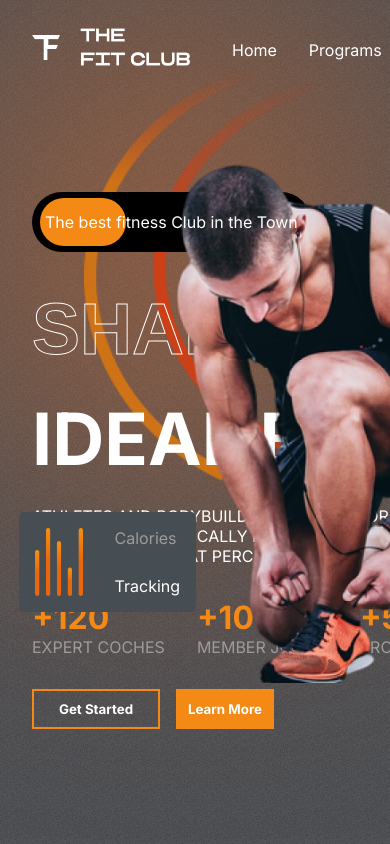
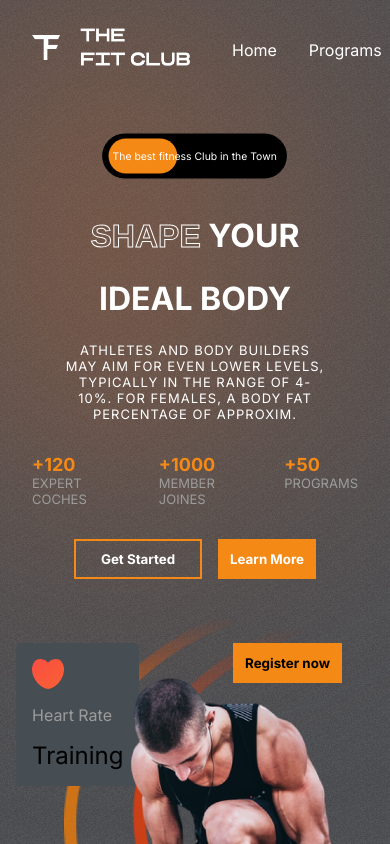
Before and after one commit to Abdelkader0/Gym, a React (Create React App) app: page / in a window 390 px wide. Shown: the top 844 px of the page. Built offline with nearby package versions, Linux system fonts and the light colour scheme.

Commit message:
update for responsive

```diff
--- a/src/Components/Header/Header.css
+++ b/src/Components/Header/Header.css
@@ -6,15 +6,15 @@
     width: 10rem;
     height: 3rem;
 }
-.header-menu {
+.nav-menu {
     list-style: none;
     display: flex;
     gap: 2rem;
     color: white;
 }
-.header-menu li {
+.nav-menu li{
     cursor: pointer;
 }
-.header-menu li:hover {
+.nav-menu li:hover {
     color: var(--orange);
 }
--- a/src/Components/Header/Header.jsx
+++ b/src/Components/Header/Header.jsx
@@ -6,13 +6,13 @@ const Header = () => {
   return (
     <div className="header">
         <img src={Logo} alt="" className="logo" />
-        <ul className='header-menu'>
-            <li>Home</li>
-            <li>Programs</li>
-            <li>Why us</li>
-            <li>Plans</li>
-            <li>Contact us</li>
-        </ul>
+          <ul className='nav-menu'>
+              <li>Home</li>
+              <li>Programs</li>
+              <li>Choose us</li>
+              <li>Plans</li>
+              <li>Testemonials</li>
+          </ul>
     </div>
   )
 }
--- a/src/Components/Hero/Hero.css
+++ b/src/Components/Hero/Hero.css
@@ -180,3 +180,72 @@
     height: 30rem;
     left: 0;
 }
+
+@media screen and (max-width: 768px)
+{
+    .hero {
+        flex-direction: column;
+    }
+    .hero-blur {
+        width: 14rem;
+    }
+    .the-Best-ad {
+        margin-top: 0;
+        font-size: small;
+        align-self: center;
+        transform: scale(0.8);
+    }
+    .hero-text {
+        font-size: xx-large;
+        align-items: center;
+        justify-content: center;
+    }
+    .hero-text > div:nth-of-type(3) {
+        font-size: small;
+        font-weight: 200px;
+        letter-spacing: 1px;
+        text-align: center;
+    }
+    .hero-button {
+        justify-content: center;
+    }
+    .figures > div > span:nth-of-type(1) {
+        font-size: large;
+    }
+    .figures > div > span:nth-of-type(2) {
+        font-size: small;
+    }
+
+    .right-side {
+        position: relative;
+        background: none;
+    }
+    .heart-rate {
+        left: 1rem;
+        top: 2rem;
+    }
+    .calories {
+        position: relative;
+        top: 5rem;
+        left: 2rem;
+    }
+    .calories > img {
+        width: 2rem;
+    }
+    .calories > div > :nth-child(2) {
+        color: white;
+        font-size: 1rem;
+    }
+    .hero-image {
+        position: relative;
+        width: 15rem;
+        left: 7rem;
+        top: 4rem;
+        align-self: center;
+    }
+    .hero-image-back {
+        width: 15rem;
+        left: 4rem;
+        top: 0rem;
+    }
+}
--- a/src/Components/Hero/Hero.jsx
+++ b/src/Components/Hero/Hero.jsx
@@ -10,6 +10,7 @@ import {motion} from "framer-motion";
 
 const hero = () => {
   const transition = {type: "spring", duration: 5}
+  const mobile = window.innerWidth<=768 ? true: false;
   return (
     <div className="hero">
       <div className='blur hero-blur'></div>
@@ -19,7 +20,7 @@ const hero = () => {
         {/* the best Ad div Start */}
         <div className="the-Best-ad">
           <motion.div
-            initial= {{left: '238px'}}
+            initial= {{left: mobile? '165px': '238px'}}
             whileInView= {{left: "8px"}}
             transition= {{...transition, type: "tween"}}
           ></motion.div>
@@ -31,13 +32,13 @@ const hero = () => {
         <div className="hero-text">
           <div>
             <span className='stroke-text'>Shape</span>
-            <span>Your</span>
+            <span> Your</span>
           </div>
           <div>
             <span>Ideal Body</span>
           </div>
           <div className="span">
-             Athletes and bodybuilders may aim for even lower levels, typically in the range of 4-10%. For females, a body fat percentage of approxim.
+             Athletes and body builders may aim for even lower levels, typically in the range of 4-10%. For females, a body fat percentage of approxim.
            </div>
         </div>
         {/* the hero-text div End */}
@@ -69,7 +70,7 @@ const hero = () => {
 
       </div>
       <div className="right-side">
-       <button className="btn">Join now</button>
+       <button className="btn">Register now</button>
 
 
         <motion.div className="heart-rate"
```
Also changed, not shown: src/Components/Header/Header.html (added, +33 -0 lines).
